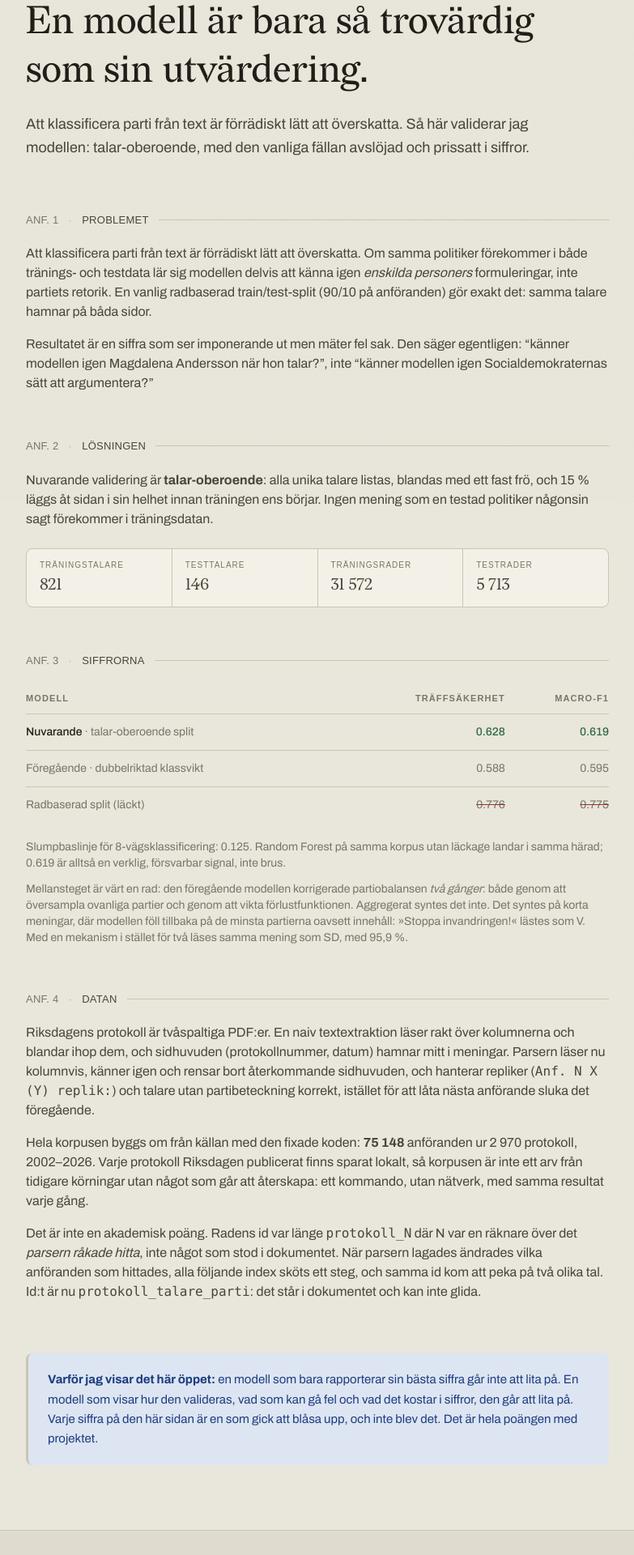
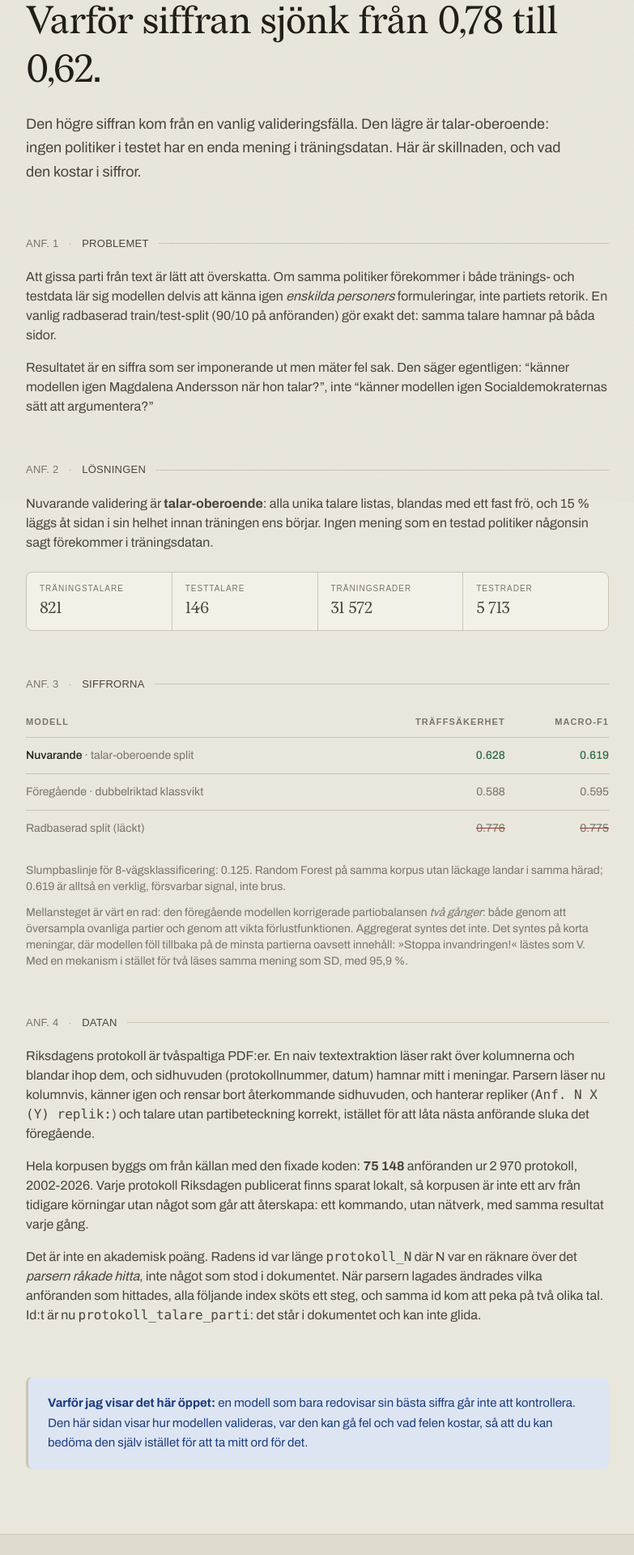
Before and after one commit to MartinBlomqvistDev/maktsprak, a Next.js app in the folder web/: page /metod in a window 1280 px wide. Shown: the part 180-2100 px from the top of the page at 81% size, without its empty margins (248-1031 px from the left). Built offline with nearby package versions, Linux system fonts and the light colour scheme; a web font is replaced by a local one.

Commit message:
web: plainer voice, cut GPT-flavoured flourishes and duplicated line; en dashes to hyphens

```diff
--- a/web/src/app/metod/page.tsx
+++ b/web/src/app/metod/page.tsx
@@ -16,12 +16,12 @@ export default function MetodPage() {
         <span>METOD OCH VALIDERING</span>
       </p>
       <h1 className="font-display text-4xl leading-tight tracking-tight sm:text-5xl">
-        En modell är bara så trovärdig som sin utvärdering.
+        Varför siffran sjönk från 0,78 till 0,62.
       </h1>
       <p className="mt-5 max-w-2xl text-lg leading-relaxed text-ink-2">
-        Att klassificera parti från text är förrädiskt lätt att överskatta.
-        Så här validerar jag modellen: talar-oberoende, med den vanliga
-        fällan avslöjad och prissatt i siffror.
+        Den högre siffran kom från en vanlig valideringsfälla. Den lägre är
+        talar-oberoende: ingen politiker i testet har en enda mening i
+        träningsdatan. Här är skillnaden, och vad den kostar i siffror.
       </p>
 
       {/* ---------------------------------------------------------- THE LEAK */}
@@ -29,9 +29,9 @@ export default function MetodPage() {
         <ProtokollMarker n={1} name="PROBLEMET" />
         <div className="mt-5 space-y-4 text-ink-2">
           <p>
-            Att klassificera parti från text är förrädiskt lätt att
-            överskatta. Om samma politiker förekommer i både tränings- och
-            testdata lär sig modellen delvis att känna igen{" "}
+            Att gissa parti från text är lätt att överskatta. Om samma
+            politiker förekommer i både tränings- och testdata lär sig
+            modellen delvis att känna igen{" "}
             <em>enskilda personers</em> formuleringar, inte partiets
             retorik. En vanlig radbaserad train/test-split (90/10 på
             anföranden) gör exakt det: samma talare hamnar på båda sidor.
@@ -162,7 +162,7 @@ export default function MetodPage() {
           <p>
             Hela korpusen byggs om från källan med den fixade koden:{" "}
             <strong>75 148</strong> anföranden ur 2 970 protokoll,
-            2002–2026. Varje protokoll Riksdagen publicerat finns sparat
+            2002-2026. Varje protokoll Riksdagen publicerat finns sparat
             lokalt, så korpusen är inte ett arv från tidigare körningar utan
             något som går att återskapa: ett kommando, utan nätverk, med
             samma resultat varje gång.
@@ -183,11 +183,10 @@ export default function MetodPage() {
       <div className="mt-16 rounded-card border-l-[3px] border-accent bg-accent-soft px-6 py-5">
         <p className="text-[15px] leading-relaxed text-accent-soft-ink">
           <strong>Varför jag visar det här öppet:</strong> en modell som bara
-          rapporterar sin bästa siffra går inte att lita på. En modell som
-          visar hur den valideras, vad som kan gå fel och vad det kostar i
-          siffror, den går att lita på. Varje siffra på den här sidan är en
-          som gick att blåsa upp, och inte blev det. Det är hela poängen med
-          projektet.
+          redovisar sin bästa siffra går inte att kontrollera. Den här sidan
+          visar hur modellen valideras, var den kan gå fel och vad felen
+          kostar, så att du kan bedöma den själv istället för att ta mitt ord
+          för det.
         </p>
       </div>
     </main>
--- a/web/src/app/utveckling/page.tsx
+++ b/web/src/app/utveckling/page.tsx
@@ -17,7 +17,7 @@ const FALLING_TERMS = ["alliansen", "landsting", "jobb", "arbetsmarknaden", "rut
 
 const RISING_NOTES: Record<string, string> = {
   ukraina: "Rysslands invasion, 2022",
-  pandemin: "Covid-19, 2020–21",
+  pandemin: "Covid-19, 2020-21",
   inflationen: "Prischocken, 2023",
   gaza: "Kriget bryter ut, 2023",
   kärnkraft: "Energidebatten återvänder",
@@ -47,8 +47,8 @@ export default function UtvecklingPage() {
           <p className="mt-5 max-w-xl text-lg leading-relaxed text-ink-2">
             Jag har låtit en språkmodell analysera samtliga anföranden i riksdagen
             sedan {meta.first_year}. Skiftena är stora: ett år präglas debatten av
-            flyktingkrisen, nästa av pandemin, därefter av kriget i Ukraina. Samma
-            kammare, men språket byts ut.
+            flyktingkrisen, nästa av pandemin, därefter av kriget i Ukraina. Orden
+            byts ut i takt med kriserna.
           </p>
         </div>
       </section>
@@ -111,10 +111,10 @@ export default function UtvecklingPage() {
           <div className="mt-4 grid gap-8 lg:grid-cols-[1.1fr_0.9fr] lg:items-center">
             <DivergenceChart />
             <p className="text-ink-2">
-              Ett mått, inte en värdering: hur olika partierna talar från år
-              till år, mätt som skillnaden mellan deras ordförråd
-              (Jensen–Shannon-divergens). Högre värde betyder att de talar om
-              mer olika saker. {meta.first_year} var skillnaden som störst;
+              Kurvan visar hur olika partierna talar från år till år, mätt som
+              skillnaden mellan deras ordförråd (Jensen-Shannon-divergens).
+              Högre värde betyder att de talar om mer olika saker, ingenting om
+              vem som har rätt. {meta.first_year} var skillnaden som störst;
               sedan dess har ordförrådet legat förhållandevis stabilt. Ingen
               dramatisk konvergens och ingen tydlig splittring; partierna
               talar i hög grad om samma kriser, om än med olika ord och,
--- a/web/src/components/PredictionBars.tsx
+++ b/web/src/components/PredictionBars.tsx
@@ -1,7 +1,7 @@
 import { PARTY_ORDER } from "@/lib/parties";
 
 interface PredictionBarsProps {
-  /** Party code → probability (0–1). Missing codes render as 0. */
+  /** Party code -> probability (0-1). Missing codes render as 0. */
   probabilities: Partial<Record<string, number>>;
 }
 
```
Also changed, not shown: 1 other file (tests, documents, lock files or other folders).
